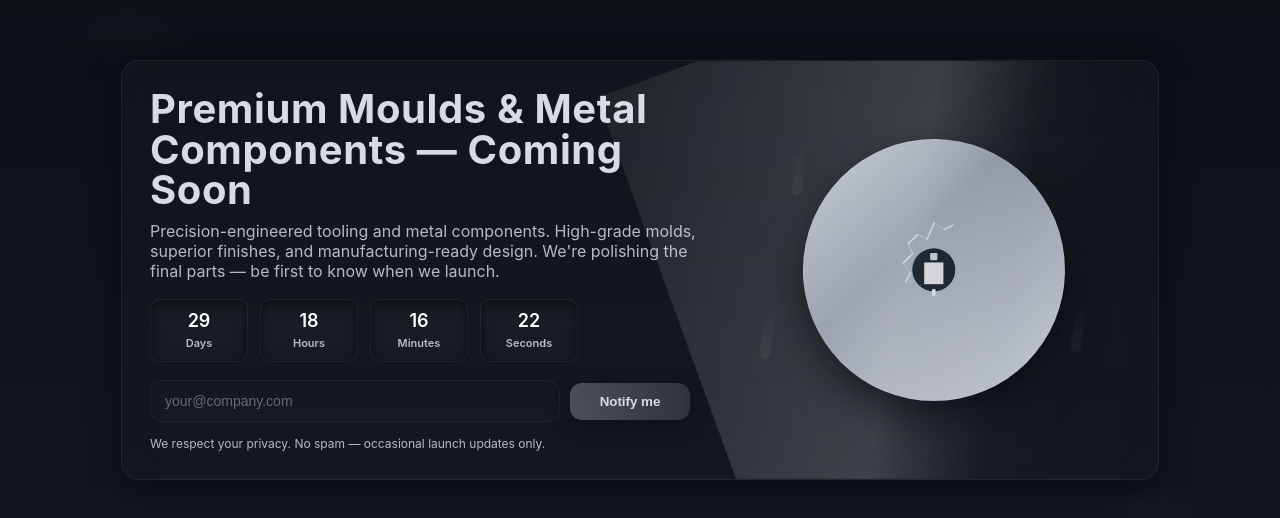
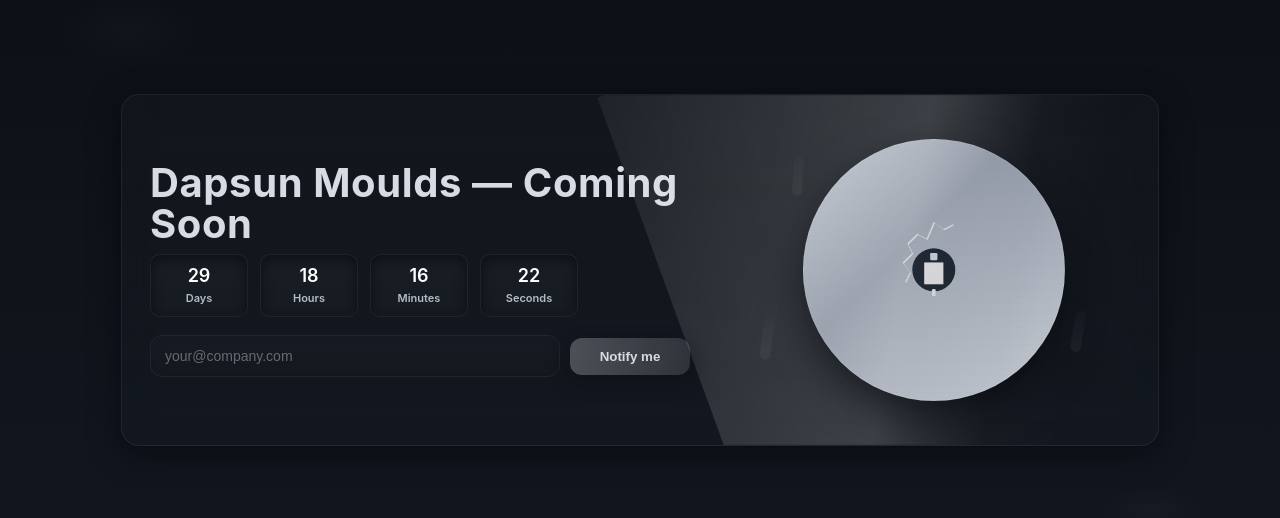
Before and after one commit to harshmavani24/dapsunmoulds.com, a plain HTML site: page index.html in a window 1280 px wide. Shown: the part 130-648 px from the top of the page. Drawn offline with Linux system fonts and the light colour scheme.

Commit message:
Update index.html

```diff
--- a/index.html
+++ b/index.html
@@ -3,7 +3,7 @@
 <head>
 <meta charset="utf-8" />
 <meta name="viewport" content="width=device-width,initial-scale=1" />
-<title>Coming Soon — Metal Moulds & Components</title>
+<title>Dapsun Moulds — Coming Soon</title>
 <meta name="description" content="Premium moulds & metal components — launching soon. Join the waitlist." />
 <style>
   :root{
@@ -222,8 +222,7 @@
 <div class="wrap">
   <div class="card" role="region" aria-label="Coming soon announcement">
     <div class="left">
-      <h1>Premium Moulds & Metal Components — Coming Soon</h1>
-      <p class="lead">Precision-engineered tooling and metal components. High-grade molds, superior finishes, and manufacturing-ready design. We're polishing the final parts — be first to know when we launch.</p>
+      <h1>Dapsun Moulds — Coming Soon</h1>
 
       <div class="countdown" aria-live="polite" id="countdown" title="Countdown to launch">
         <div class="chip"><span class="num" id="days">--</span><span class="lbl">Days</span></div>
@@ -237,7 +236,7 @@
         <input id="email" name="email" type="email" placeholder="your@company.com" aria-label="Email for notification" required />
         <button id="notifyBtn" type="submit" aria-label="Notify me">Notify me</button>
       </form>
-      <div class="meta">We respect your privacy. No spam — occasional launch updates only.</div>
+
       <div class="err" id="formMsg" aria-live="polite" style="margin-top:8px;color:#f7b0a0;display:none;font-size:13px;"></div>
     </div>
 
```
